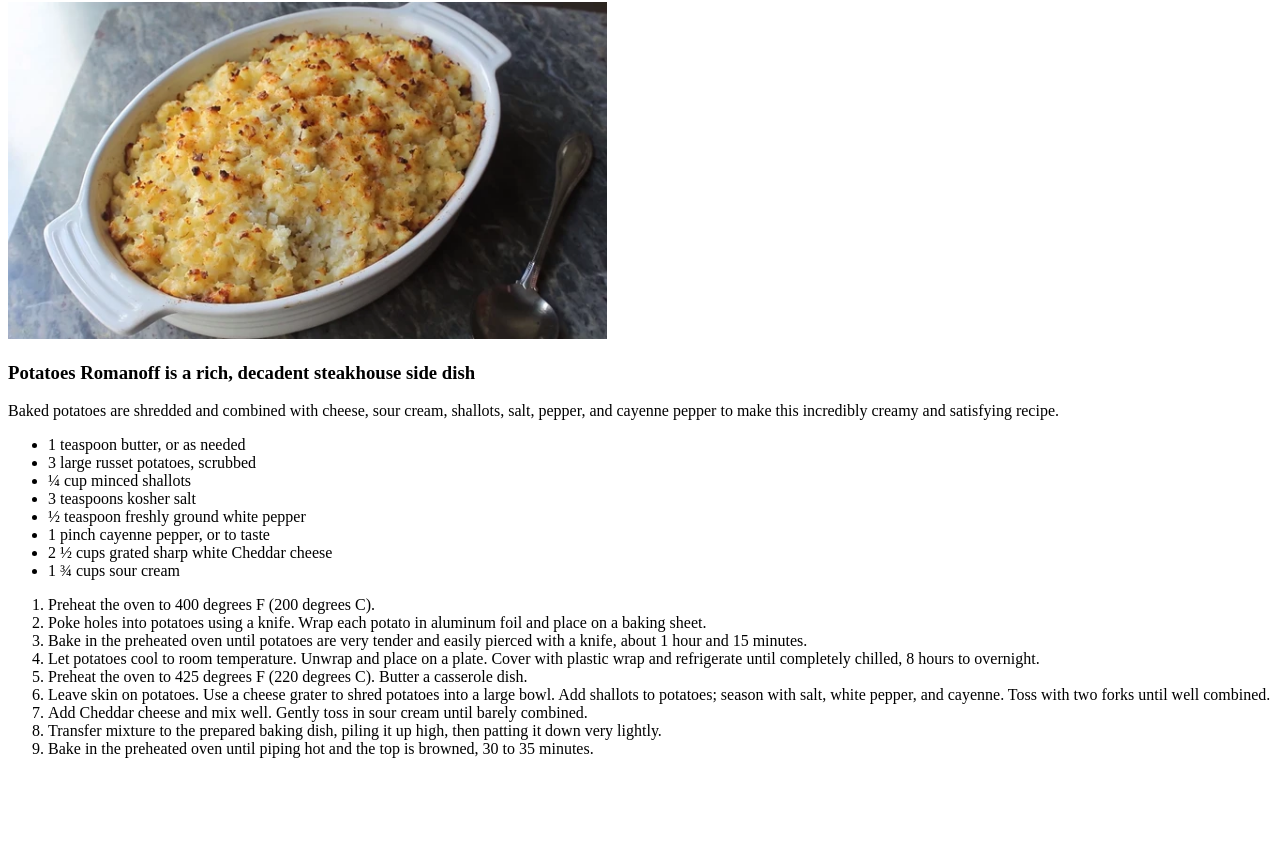
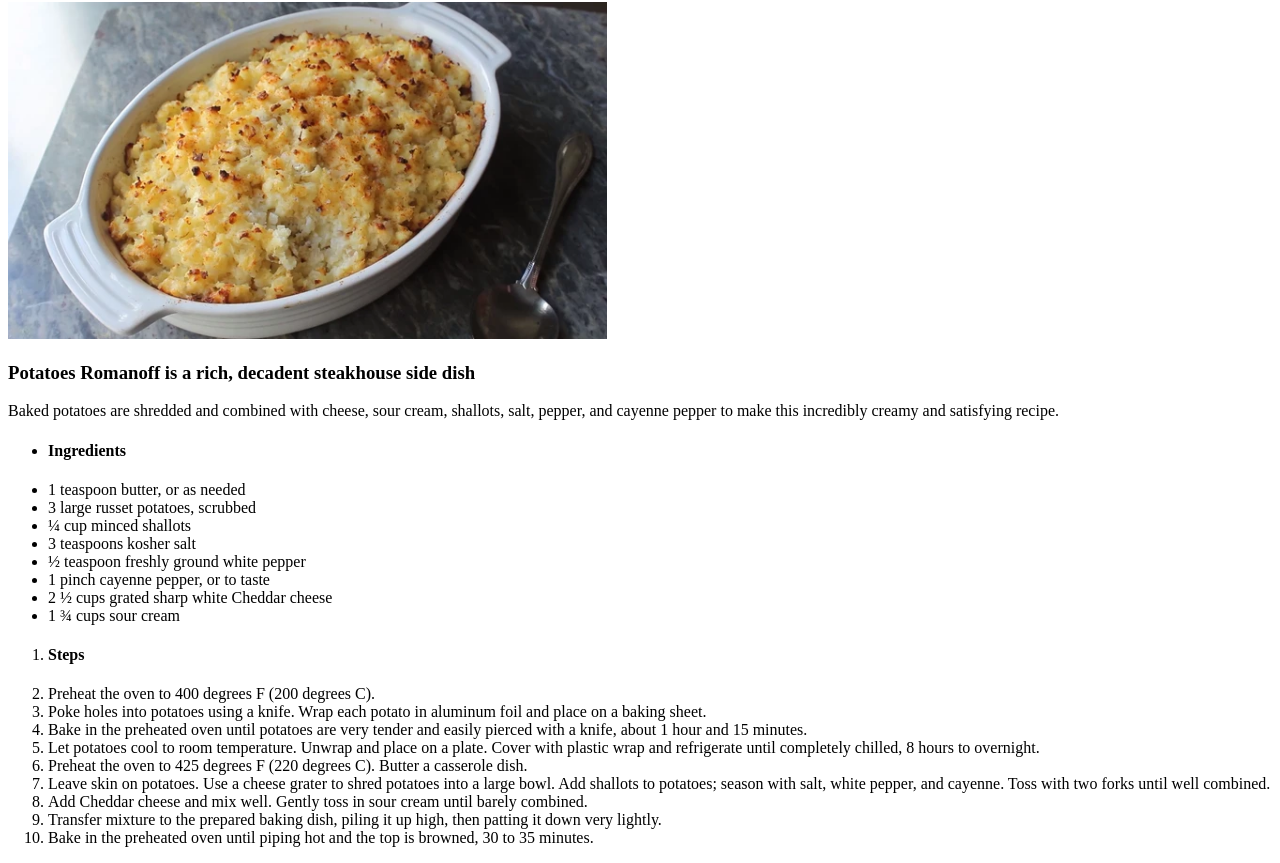
Before and after one commit to machogrande1/odin-recipes, a plain HTML site: page recipes/potatoesromanoff.html in a window 1280 px wide. Shown: the part 79-942 px from the top of the page. Before the commit the page ends 853 px from the top, so only its background shows below. Drawn offline with Linux system fonts and the light colour scheme.

Commit message:
Update README and change Directions to Steps

```diff
--- a/recipes/potatoesromanoff.html
+++ b/recipes/potatoesromanoff.html
@@ -14,6 +14,7 @@
         sour cream, shallots, salt, pepper, and cayenne pepper
         to make this incredibly creamy and satisfying recipe.</p>
     <ul>
+        <li><h4>Ingredients</h4></li>
         <li>1 teaspoon butter, or as needed</li>
         <li>3 large russet potatoes, scrubbed</li>
         <li>¼ cup minced shallots</li>
@@ -24,6 +25,7 @@
         <li>1 ¾ cups sour cream</li>
     </ul>
     <ol>
+        <li><h4>Steps</h4></li>
         <li>Preheat the oven to 400 degrees F (200 degrees C).</li>
         <li>Poke holes into potatoes using a knife.
             Wrap each potato in aluminum foil and
```
Also changed, not shown: recipes/beefrouladen.html (+1 -1 lines), recipes/prisonmeatloaf.html (+1 -1 lines), 1 other file.
